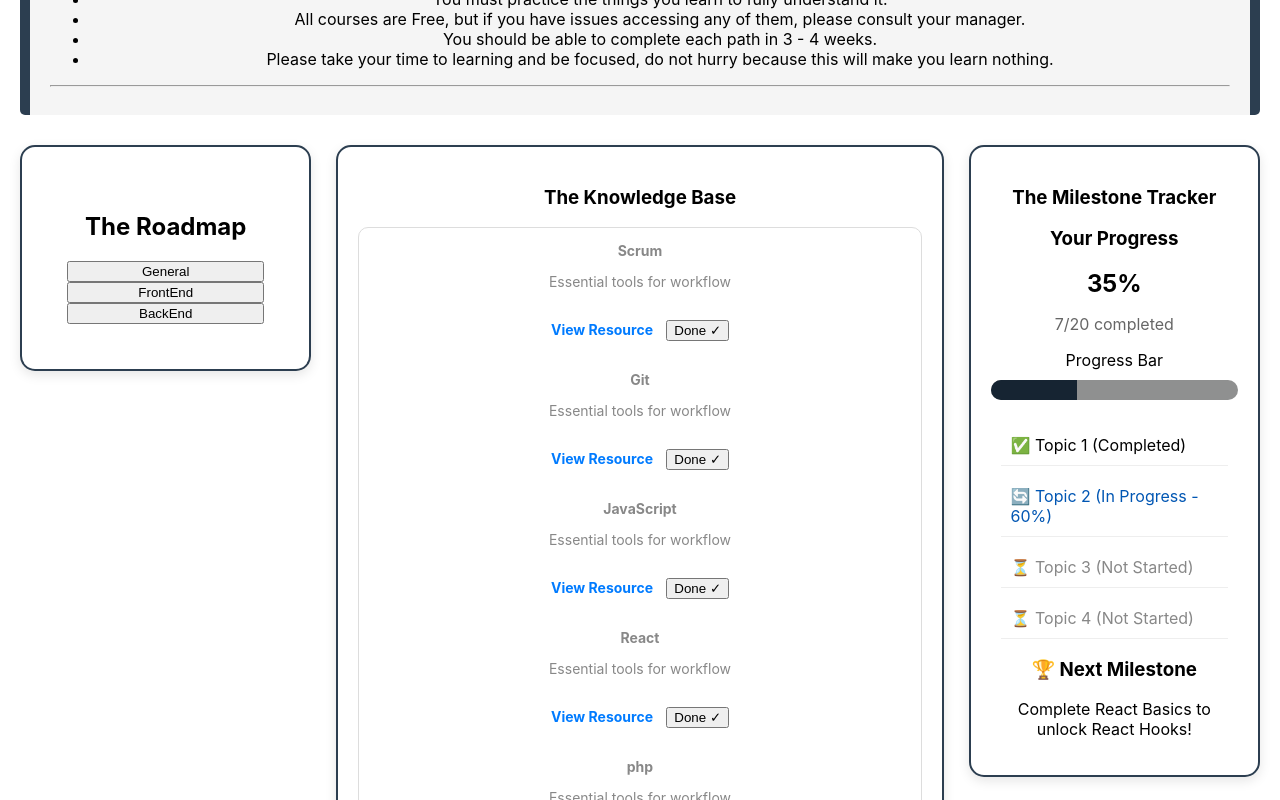
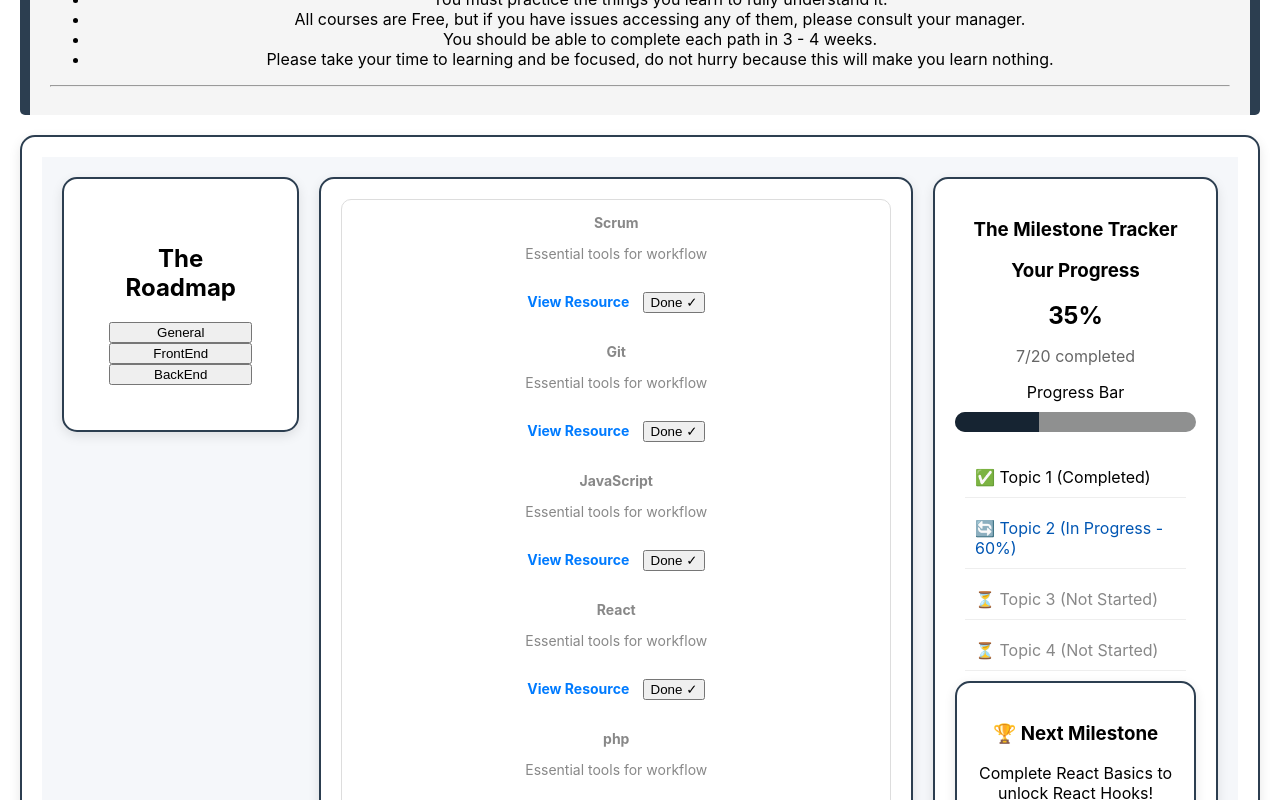
Before and after one commit to abdulhakimalfredi/projectx, a React (Create React App) app: page / in a window 1280 px wide. Shown: the part 400-1200 px from the top of the page. Built offline with nearby package versions, Linux system fonts and the light colour scheme.

Commit message:
a few changing

```diff
--- a/src/App.js
+++ b/src/App.js
@@ -6,11 +6,9 @@ import TheRoadMap from "./components/TheRoadMap";
 import TaskItem from "./components/TaskItem";
 import Card from "./components/Card";
 import Instructions from "./components/Instructions";
-import MilestoneTracker from "./components/MilestoneTracker"
+import MilestoneTracker from "./components/MilestoneTracker";
 import KnowledgeBase from "./components/KnowledgeBase";
 function App() {
-
-
   // const tasksList = tasksData.map((task) => (
   //   <TaskItem key={task.id} title={task.title} isCompleted={task.isCompleted} />
   // ));
@@ -24,32 +22,33 @@ function App() {
         <Instructions />
         <hr />
       </div>
-
-      {/* الحاوية الرئيسية للأقسام الثلاثة */}
-      <div className="main-layout">
-
-        <aside className="sidebar-section">
-          <Card>
-            <TheRoadMap />
-          </Card>
-        </aside>
-
-        <main className="content-section">
-          <Card>
-            <div className="lessons-container" style={{}}>
-            <h3>The Knowledge Base</h3>
-              <KnowledgeBase/>
-            </div>
-          </Card>
-        </main>
-
-        <section className="tracker-section">
-          <Card>
-            <MilestoneTracker/>
-          </Card>
-        </section>
-
-      </div>
+      <Card>
+        <div className="main-container" style={{ textAlign: "center" }}>
+          {" "}
+          {/* الحاوية الكبرى */}
+          <div className="roadmap-section">
+            {" "}
+            <Card>
+              {" "}
+              <TheRoadMap />{" "}
+            </Card>{" "}
+          </div>
+          <div className="knowledge-base">
+            {" "}
+            <Card>
+              {" "}
+              <KnowledgeBase />{" "}
+            </Card>{" "}
+          </div>
+          <div className="tracker-section">
+            {" "}
+            <Card>
+              {" "}
+              <MilestoneTracker />{" "}
+            </Card>{" "}
+          </div>
+        </div>
+      </Card>
     </div>
   );
 }
--- a/src/assets/styles/App.css
+++ b/src/assets/styles/App.css
@@ -78,3 +78,25 @@
   font-size: 1.5rem;
   margin-right: 10px;
 }
+
+/* App.css */
+.main-container {
+  display: flex;         /* تفعيل التوزيع الجانبي */
+  gap: 20px;            /* مسافة بين الأقسام */
+  padding: 20px;
+  align-items: stretch; /* تجعل الأطوال متساوية */
+  min-height: 100vh;    /* تأخذ طول الشاشة كاملاً */
+  background-color: #f5f7fa; /* لون خلفية خفيف لتمييز الأقسام */
+}
+
+.roadmap-section {
+  flex: 1;             /* تأخذ مساحة صغيرة (اليسار) */
+}
+
+.knowledge-base {
+  flex: 2.5;           /* تأخذ المساحة الأكبر (الوسط) */
+}
+
+.tracker-section {
+  flex: 1.2;           /* مساحة متوسطة (اليمين) */
+}
--- a/src/components/HeaderWeb.js
+++ b/src/components/HeaderWeb.js
@@ -13,7 +13,10 @@ export default function HeaderWeb() {
             fontSize:"30px",
             boxShadow: "0px 5px 13px rgb(0, 0, 0.4)",
             }}>
-        <h1>CodeEmpower: Learning Path</h1>
+        <h1 style={{textAlign:"center"}}>Full-Stack Developer
+            <br/>
+            Your jouerny start from here..
+            </h1>
         </div>
     );
 }
--- a/src/components/MilestoneTracker.js
+++ b/src/components/MilestoneTracker.js
@@ -1,3 +1,4 @@
+import Card from "./Card";
 export default function MilestoneTracker() {
   return (
     <div>
@@ -35,7 +36,7 @@ export default function MilestoneTracker() {
         </div>
 
         {/* المهمة 1.3: قائمة المواضيع */}
-      <div className="topics-list" style={{ marginTop: "25px", textAlign: "left", padding: "0 10px" }}>
+      <div className="topics-list" style={{ marginTop: "25px", textAlign: "left", padding: "0 10px"}}>
         <ul style={{ listStyle: "none", padding: 0, margin: 0}}>
 
           {/* موضوع مكتمل */}
@@ -56,16 +57,16 @@ export default function MilestoneTracker() {
           <li className="topic-item not-started" style={{ marginBottom: "10px", padding: "10px", borderBottom: "1px solid #eee", color: "#888" }}>
             ⏳ Topic 4 (Not Started)
           </li>
-
         </ul>
+      </div>
 
       </div>
-      </div>
-
-      <div className="next-milestone" style={{ textAlign: "center" }}>
+            <Card>
+      <div className="next-milestone" style={{ textAlign: "center"}}>
         <h3 style={{ textAlign: "center" }}>🏆 Next Milestone</h3>
         <p>Complete React Basics to unlock React Hooks!</p>
       </div>
+            </Card>
 
     </div>
   );
```
